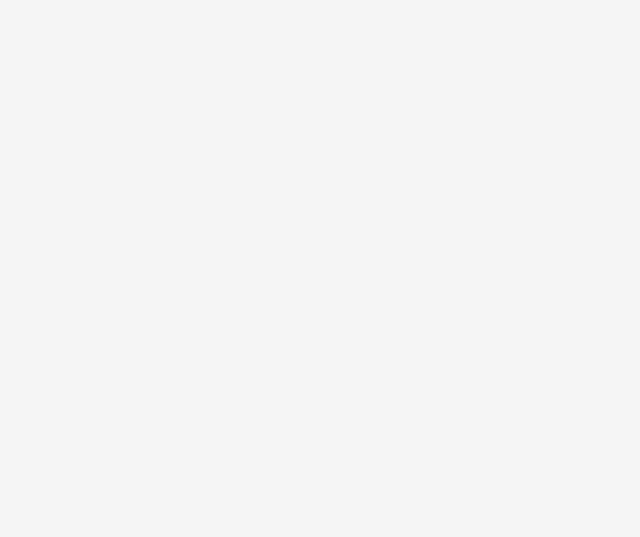
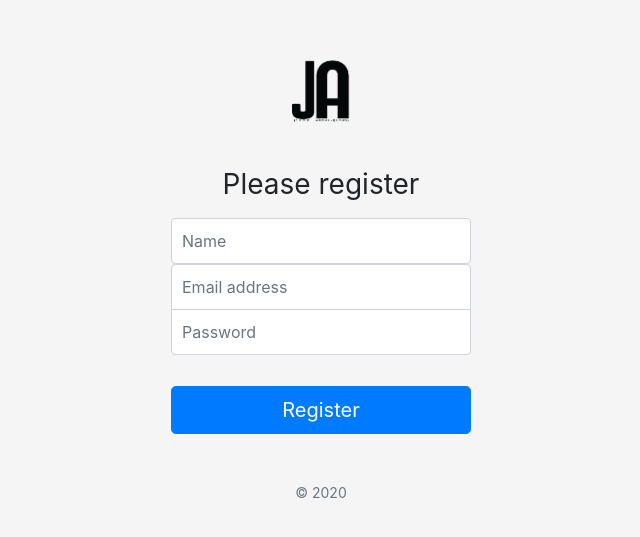
Before and after one commit to Uvacoder/demo-tables, a React (Create React App) app: page /register in a window 1280 px wide. Shown: the part 121-658 px from the top of the page, without its empty margins (319-959 px from the left). Built offline with nearby package versions, Linux system fonts and the light colour scheme.

Commit message:
Register Component

```diff
--- a/src/App.js
+++ b/src/App.js
@@ -7,12 +7,14 @@ import Sidebar from "./component/Navigations/Sidebar";
 import FormItem from "./component/layout/Form";
 import DashItem from "./component/layout/Table";
 import SignIn from "./component/layout/SignIn";
+import Register from "./component/layout/Register";
 
 function App() {
   return (
     <BrowserRouter>
       <Switch>
         <Route exact path="/login" component={SignIn} />
+        <Route exact path="/register" component={Register} />
         <Route
           exact
           path="/"
--- /dev/null
+++ b/src/component/layout/Register.js
@@ -0,0 +1,61 @@
+import React from "react";
+import ja from "./ja21.png";
+
+const Register = () => {
+  return (
+    <div
+      style={{
+        paddingTop: "150px",
+        paddingBottom: "150px",
+        height: "100%",
+        alignItems: "center",
+      }}
+    >
+      <div className="text-center">
+        <form className="form-signin">
+          <img className="mb-4" src={ja} alt="" width="100" height="100" />
+          <h1 className="h3 mb-3 font-weight-normal">Please register</h1>
+          <label for="inputEmail" className="sr-only">
+            Name
+          </label>
+          <input
+            type="text"
+            id="inputName"
+            className="form-control"
+            placeholder="Name"
+            required
+            autofocus
+          />
+          <label for="inputEmail" className="sr-only">
+            Email address
+          </label>
+          <input
+            type="email"
+            id="inputEmail"
+            className="form-control"
+            placeholder="Email address"
+            required
+            autofocus
+          />
+          <label for="inputPassword" className="sr-only">
+            Password
+          </label>
+          <input
+            type="password"
+            id="inputPassword"
+            className="form-control"
+            placeholder="Password"
+            required
+          />
+          <br />
+          <button className="btn btn-lg btn-primary btn-block" type="submit">
+            Register
+          </button>
+          <p className="mt-5 mb-3 text-muted">&copy; 2020</p>
+        </form>
+      </div>
+    </div>
+  );
+};
+
+export default Register;
```
